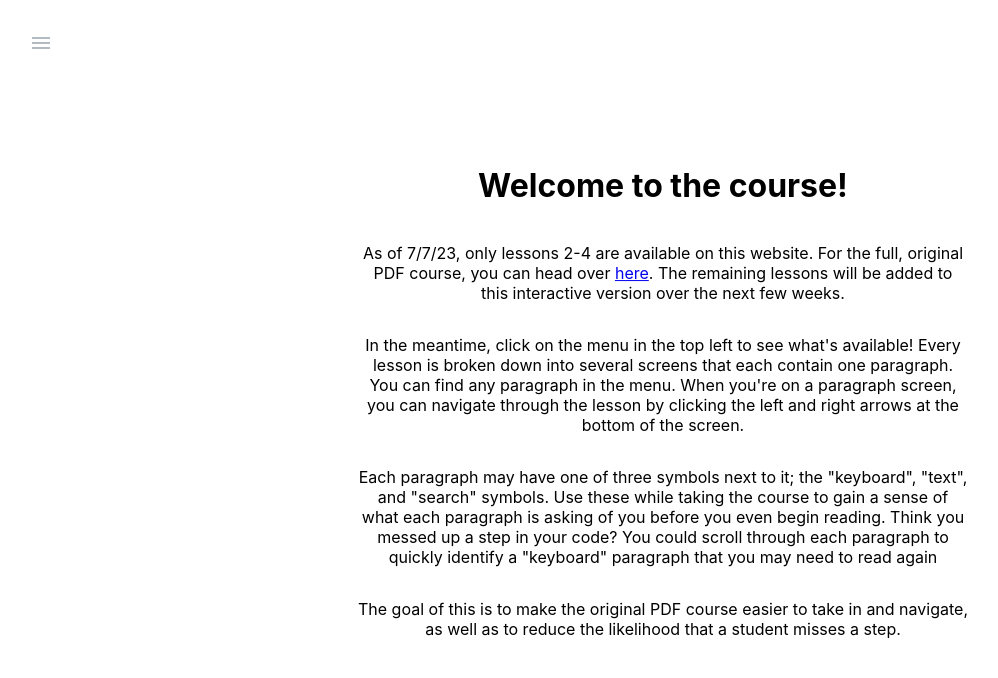
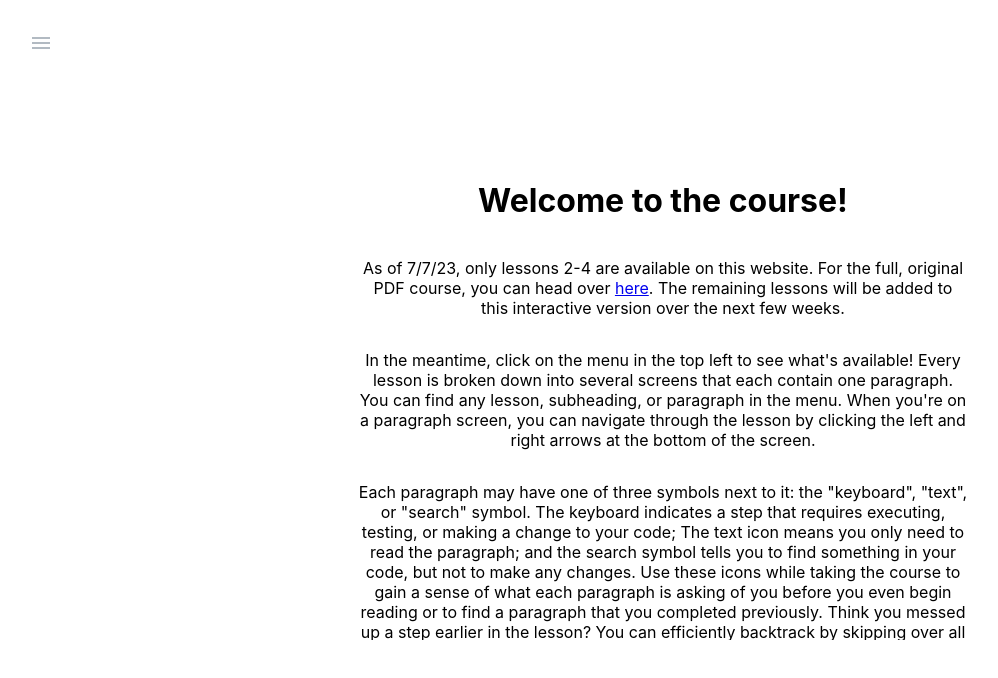
Before and after one commit to milligansarah/interactive-romi-robot-course, a React (Create React App) app: page / in a window 1280 px wide. Shown: the top 678 px of the page, without its empty margins (7-1005 px from the left). Built offline with nearby package versions, Linux system fonts and the light colour scheme.

Commit message:
Finished home screen text

```diff
--- a/src/Components/HomeComponent.css
+++ b/src/Components/HomeComponent.css
@@ -7,4 +7,6 @@
     transform: translate(-50%, -50%);
     max-width: 70%;
     text-align: center;
+    max-height: 60%;
+    overflow-y: auto;
 }
--- a/src/Components/HomeComponent.tsx
+++ b/src/Components/HomeComponent.tsx
@@ -9,9 +9,11 @@ export default function HomeComponent() {
                 <div id='text-container'>
                     <h1>Welcome to the course!</h1>
                     <p>As of 7/7/23, only lessons 2-4 are available on this website. For the full, original PDF course, you can head over <a href='https://github.com/czbeatty/FRC-Romi-Programming-Course' target='_blank'>here</a>. The remaining lessons will be added to this interactive version over the next few weeks.</p>
-                    <p>In the meantime, click on the menu in the top left to see what's available! Every lesson is broken down into several screens that each contain one paragraph. You can find any paragraph in the menu. When you're on a paragraph screen, you can navigate through the lesson by clicking the left and right arrows at the bottom of the screen.</p>
-                    <p>Each paragraph may have one of three symbols next to it; the "keyboard", "text", and "search" symbols. Use these while taking the course to gain a sense of what each paragraph is asking of you before you even begin reading. Think you messed up a step in your code? You could scroll through each paragraph to quickly identify a "keyboard" paragraph that you may need to read again</p>
-                    <p>The goal of this is to make the original PDF course easier to take in and navigate, as well as to reduce the likelihood that a student misses a step.</p>
+                    <p>In the meantime, click on the menu in the top left to see what's available! Every lesson is broken down into several screens that each contain one paragraph. You can find any lesson, subheading, or paragraph in the menu. When you're on a paragraph screen, you can navigate through the lesson by clicking the left and right arrows at the bottom of the screen.</p>
+                    <p>Each paragraph may have one of three symbols next to it: the "keyboard", "text", or "search" symbol. The keyboard indicates a step that requires executing, testing, or making a change to your code; The text icon means you only need to read the paragraph; and the search symbol tells you to find something in your code, but not to make any changes. Use these icons while taking the course to gain a sense of what each paragraph is asking of you before you even begin reading or to find a paragraph that you completed previously. Think you messed up a step earlier in the lesson? You can efficiently backtrack by skipping over all of the "text" and "search" paragraphs—and studying the "keyboard" sections more closely.</p>
+                    <p>The goal of this is to make <a href='https://github.com/czbeatty/FRC-Romi-Programming-Course' target='_blank'>the original PDF course</a> easier to absorb and navigate. As someone who took the course myself and is now helping others through it, I can see this reducing the overall time to completion and improving the general experience of those taking the course. Feedback from students in-person is already leading to further developments in this interactive version, but if you discovered this online and have suggestions, please don't hesitate to open an issue on <a href='https://github.com/milligansarah/interactive-romi-robot-course' target='_blank'>this GitHub repository</a></p>
+                    <p>Good luck!</p>
+                    <p>-Sarah Milligan, Team 1188</p>
                 </div>
             </div>
         </div>
```
